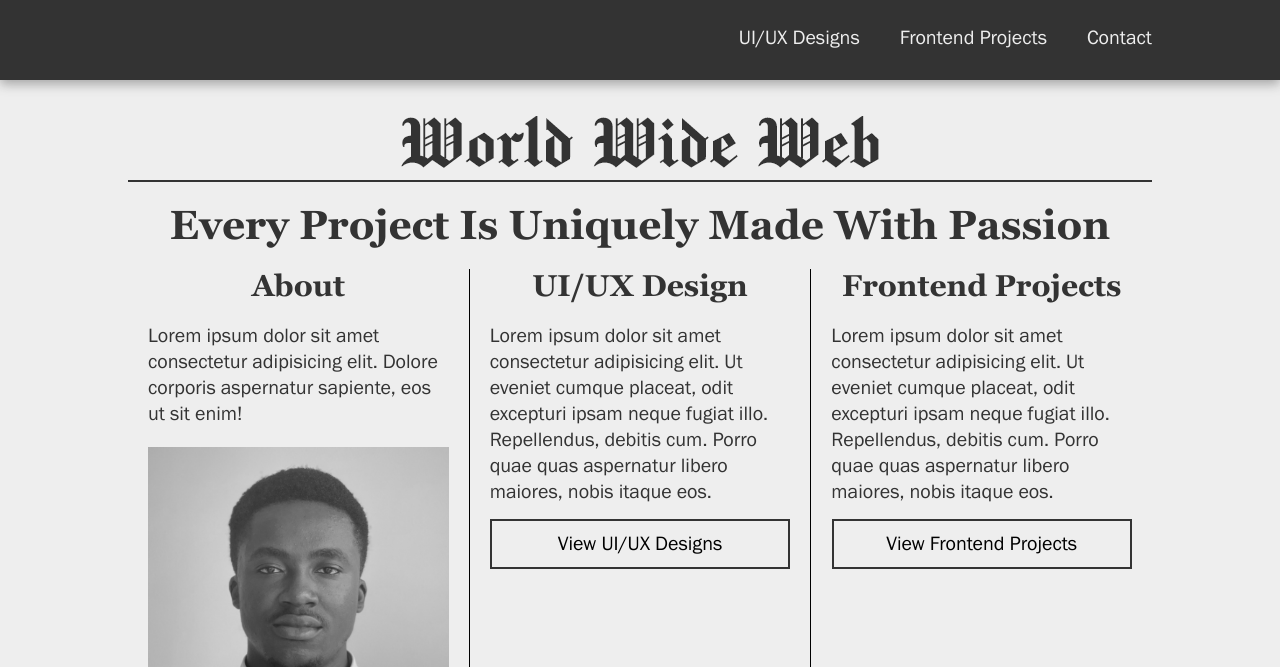
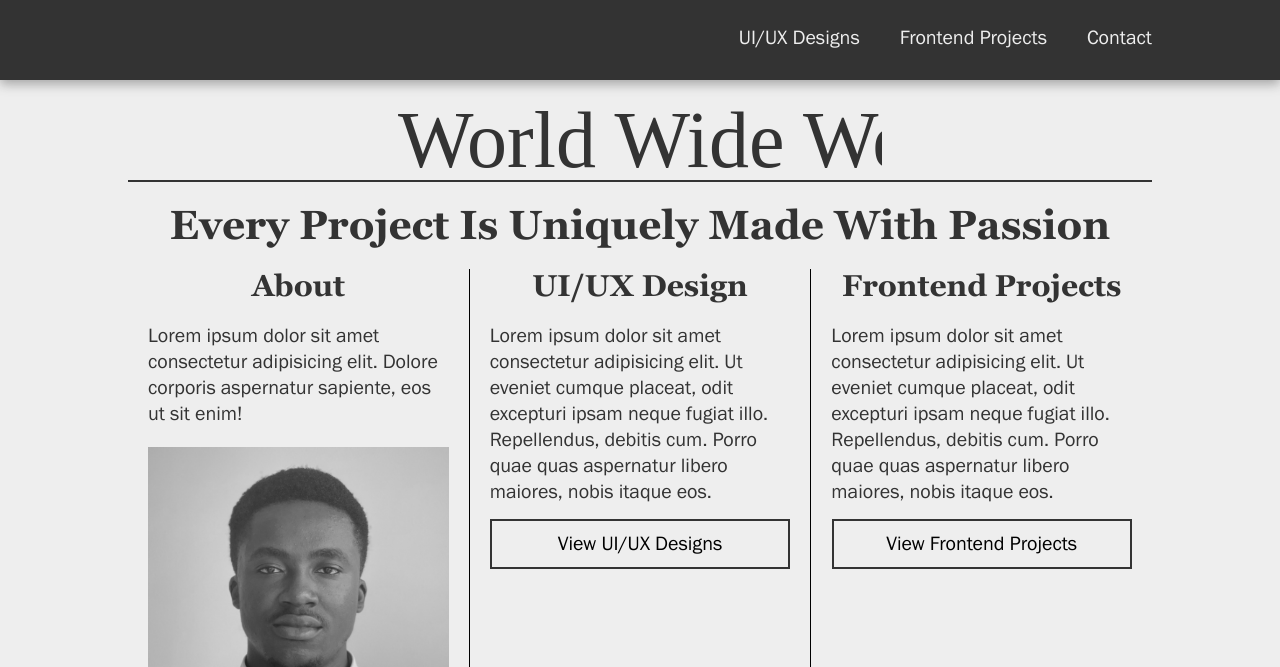
Before and after one commit to davvvead/portfolio, a plain HTML site: page index.html in a window 1280 px wide. Shown: the top 667 px of the page. Drawn offline with Linux system fonts and the light colour scheme; a small style sheet from the web is missing.

Commit message:
optimization for hosting

```diff
--- a/index.html
+++ b/index.html
@@ -25,7 +25,7 @@
     <!-- Main Heading Beginning -->
     <div id="main-heading">
         <div class="container">
-            <img src="./assets/img/www.png" alt="">
+            <img src="./assets/img/www.svg" alt="">
         </div>
     </div>
     <!-- Main Heading End -->
```
Also changed, not shown: assets/img/displayimage.svg (deleted), assets/img/www.png (deleted), 1 other file.
